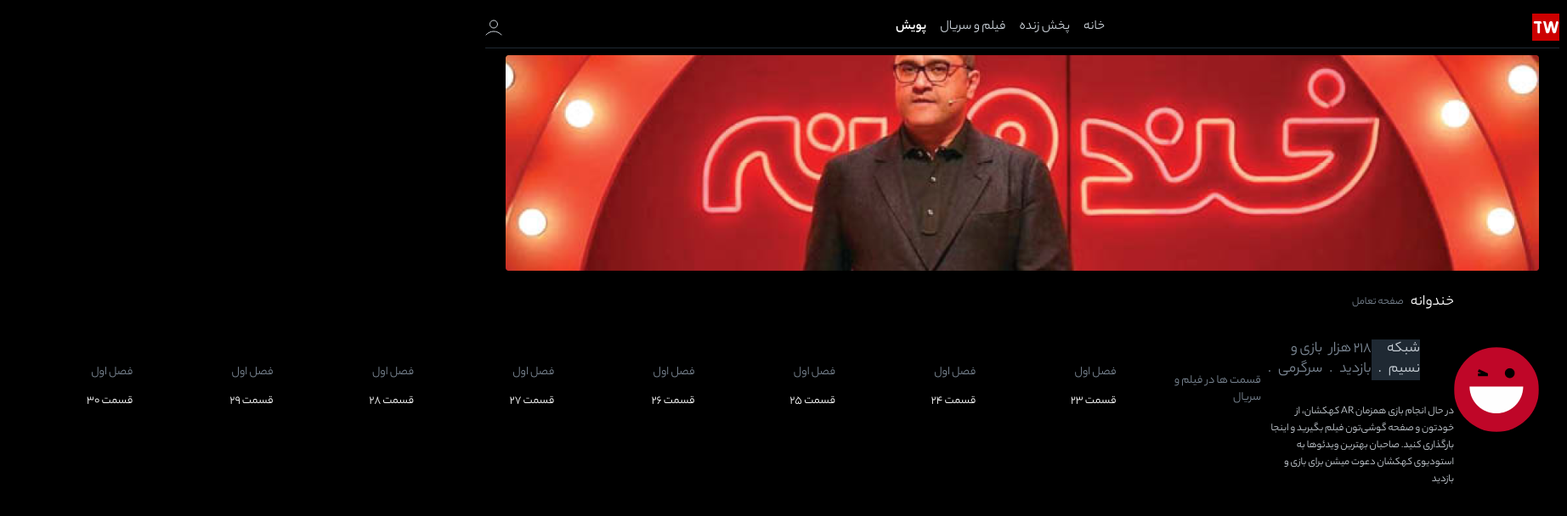
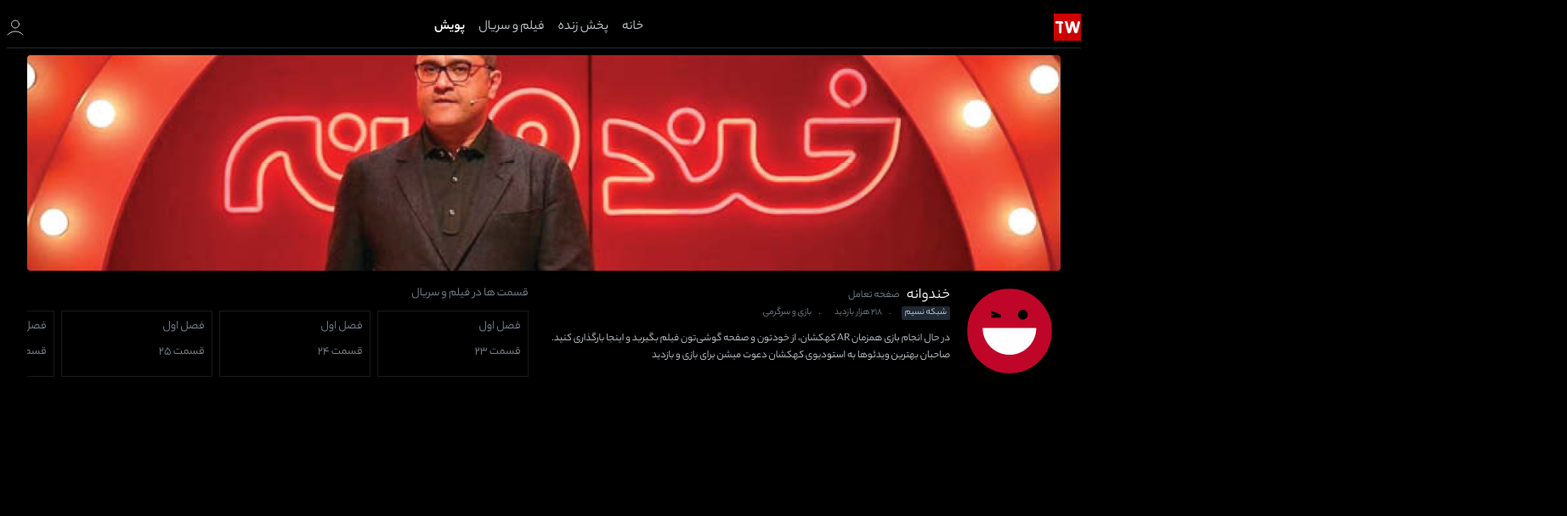
Before and after one commit to sinashahoveisi/telewebion-test, a React (Vite) app: page /live in a window 1280 px wide. Shown: the top 608 px of the page at 85% size, 1844 px wide, since content can reach past the window. Built offline with nearby package versions, Linux system fonts and the light colour scheme.

Commit message:
fix: fix header

```diff
--- a/src/App.tsx
+++ b/src/App.tsx
@@ -23,6 +23,12 @@
   }
   ul {
     list-style: none;
+    padding: 0;
+    margin: 0;
+  }
+
+  h1,h2,h3,h4,h5,h6 {
+    margin: 0;
   }
 
   @mixin tablet($size: 768px) {
--- a/src/assets/theme.ts
+++ b/src/assets/theme.ts
@@ -43,6 +43,9 @@
   },
   brand: {
     brandColorRed: '#CC0000'
+  },
+  transWhite: {
+    xSmall: '#FFFFFF1A'
   }
 };
 
--- a/src/pages/Live.tsx
+++ b/src/pages/Live.tsx
@@ -8,7 +8,9 @@
     <Container>
       <WallImage src={khandevaneWall} alt="wall image" />
       <ProgramContainer>
-        <ProgramLogo src={khandevaneLogo} alt="program image" />
+        <ProgramLogoContainer>
+          <ProgramLogo src={khandevaneLogo} alt="program image" />
+        </ProgramLogoContainer>
         <ProgramDetailContainer>
           <ProgramDetailTitleContainer>
             <ProgramDetailSubtitle>خندوانه</ProgramDetailSubtitle>
@@ -59,16 +61,25 @@
   align-items: center;
 `;
 
-const ProgramLogo = styled.img`
+const ProgramLogoContainer = styled.div`
   height: 100px;
   width: 100px;
+  flex-basis: 100px;
+  padding: 10px;
+`;
+
+const ProgramLogo = styled.img`
+  height: fit-content;
+  width: fit-content;
   border-radius: 50px;
 `;
 
 const ProgramDetailContainer = styled.div`
   display: flex;
+  flex-basis: 40%;
   flex-direction: column;
   justify-content: space-between;
+  padding: 0 10px;
 `;
 
 const ProgramDetailTitleContainer = styled.div`
@@ -102,11 +113,12 @@
 const ProgramDetailFootnoteListItem = styled.li<{hasBackground?: boolean}>`
   background-color: ${(props) => (props?.hasBackground ? props.theme?.color.neutral?.base : 'unset')};
   color: ${(props) => (props?.hasBackground ? props.theme?.color.neutral[200] : props.theme?.color.neutral[400])};
-  font-size: ${(props) => props.theme?.typography.subTitle?.size};
-  line-height: ${(props) => props.theme?.typography.subTitle?.lineHeight};
-  font-weight: ${(props) => props.theme?.typography.subTitle?.weight};
-
-  &:after {
+  font-size: ${(props) => props.theme?.typography.footnote?.size};
+  line-height: ${(props) => props.theme?.typography.footnote?.lineHeight};
+  font-weight: ${(props) => props.theme?.typography.footnote?.weight};
+  padding: 0 4px;
+  border-radius: 2px;
+  &:not(:first-child):before {
     content: '.';
     padding: 0 0.5rem;
   }
@@ -122,8 +134,12 @@
 
 const ProgramEpisodeContainer = styled.div`
   display: flex;
-  flex-direction: row;
-  align-items: center;
+  flex-direction: column;
+  align-items: start;
+  justify-content: space-between;
+  height: 100%;
+  flex: 1;
+  overflow: hidden;
 `;
 
 const ProgramEpisodeHeader = styled.h2`
@@ -131,6 +147,7 @@
   font-size: ${(props) => props.theme?.typography.bodySmall?.size};
   line-height: ${(props) => props.theme?.typography.bodySmall?.lineHeight};
   font-weight: ${(props) => props.theme?.typography.bodySmall?.weight};
+  margin-bottom: 10px;
 `;
 
 const ProgramEpisodeList = styled.ul`
@@ -139,6 +156,7 @@
   flex-direction: row;
   align-items: center;
   width: 100%;
+  gap: 8px;
   overflow: scroll;
 `;
 
@@ -147,8 +165,12 @@
   flex-direction: column;
   align-items: start;
   width: 160px;
-  height: 90px;
-  padding: 0.5rem;
+  flex-basis: 160px;
+  flex-shrink: 0;
+  height: 60px;
+  padding: 8px;
+  border: 1px solid ${(props) => props.theme?.color.transWhite.xSmall};
+  color: ${(props) => props.theme?.color.transWhite.xSmall};
 `;
 
 const ProgramEpisodeListItemSeason = styled.h3`
@@ -156,10 +178,11 @@
   font-size: ${(props) => props.theme?.typography.bodySmall?.size};
   line-height: ${(props) => props.theme?.typography.bodySmall?.lineHeight};
   font-weight: ${(props) => props.theme?.typography.bodySmall?.weight};
+  margin-bottom: 10px;
 `;
 
 const ProgramEpisodeListItemEpisode = styled.span`
-  color: ${(props) => props.theme?.color.neutral?.pureWhite};
+  color: ${(props) => props.theme?.color.neutral[400]};
   font-size: ${(props) => props.theme?.typography.bodySmall?.size};
   line-height: ${(props) => props.theme?.typography.bodySmall?.lineHeight};
   font-weight: ${(props) => props.theme?.typography.bodySmall?.weight};
--- a/src/types/theme.ts
+++ b/src/types/theme.ts
@@ -8,6 +8,9 @@
   };
   brand: {
     brandColorRed: string;
+  };
+  transWhite: {
+    xSmall: string;
   };
 }
 
```
